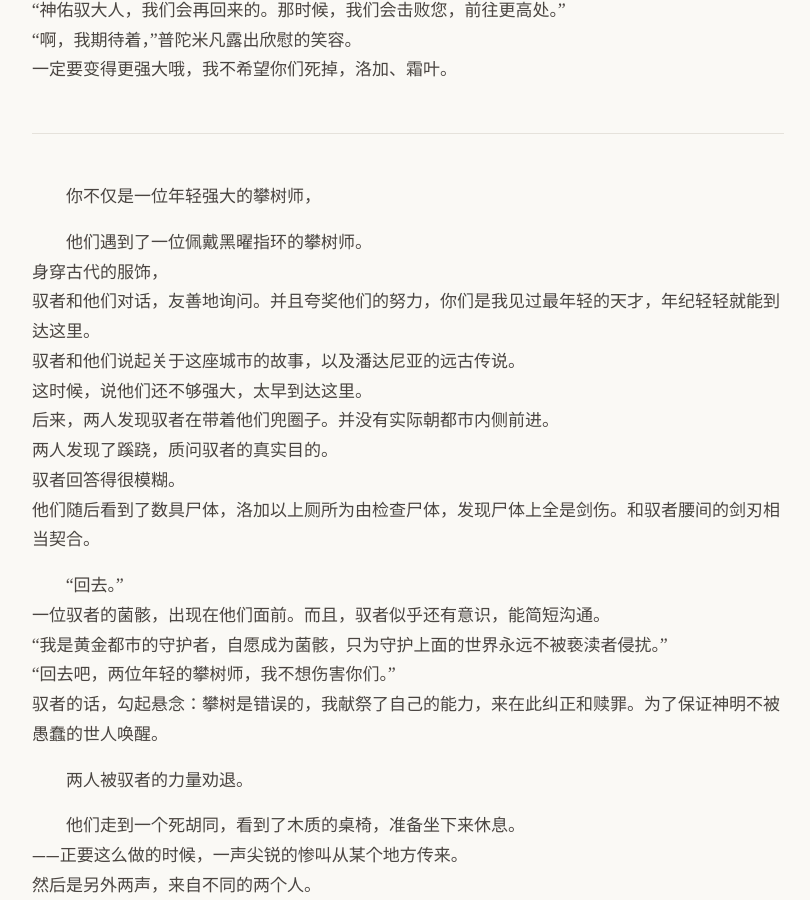
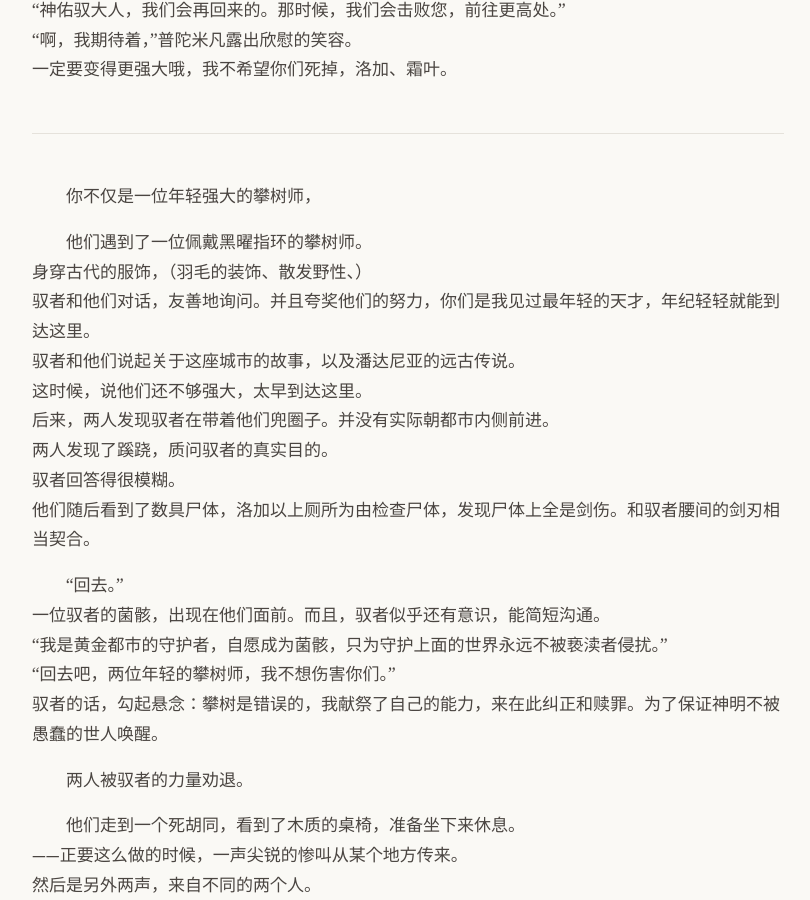
Before and after one commit to yihenc/yihenc.github.io, a Jekyll site: the page built from _posts/2026-03-03-驭者.md, in a window 1280 px wide and 900 px high, scrolled down 16851 px. Shown: the whole window, without its empty margins (232-1042 px from the left). Built offline with Jekyll 4.4.1, drawn with Linux system fonts in a browser that asks for light colours; nearby versions of some CDN libraries.

Commit message:
Update: 驭者

```diff
--- a/_posts/2026-03-03-驭者.md
+++ b/_posts/2026-03-03-驭者.md
@@ -426,7 +426,7 @@ date: 2026-03-03 00:00 +0000
 你不仅是一位年轻强大的攀树师，
 
 他们遇到了一位佩戴黑曜指环的攀树师。
-身穿古代的服饰，
+身穿古代的服饰，（羽毛的装饰、散发野性、）
 驭者和他们对话，友善地询问。并且夸奖他们的努力，你们是我见过最年轻的天才，年纪轻轻就能到达这里。
 驭者和他们说起关于这座城市的故事，以及潘达尼亚的远古传说。
 这时候，说他们还不够强大，太早到达这里。
```
